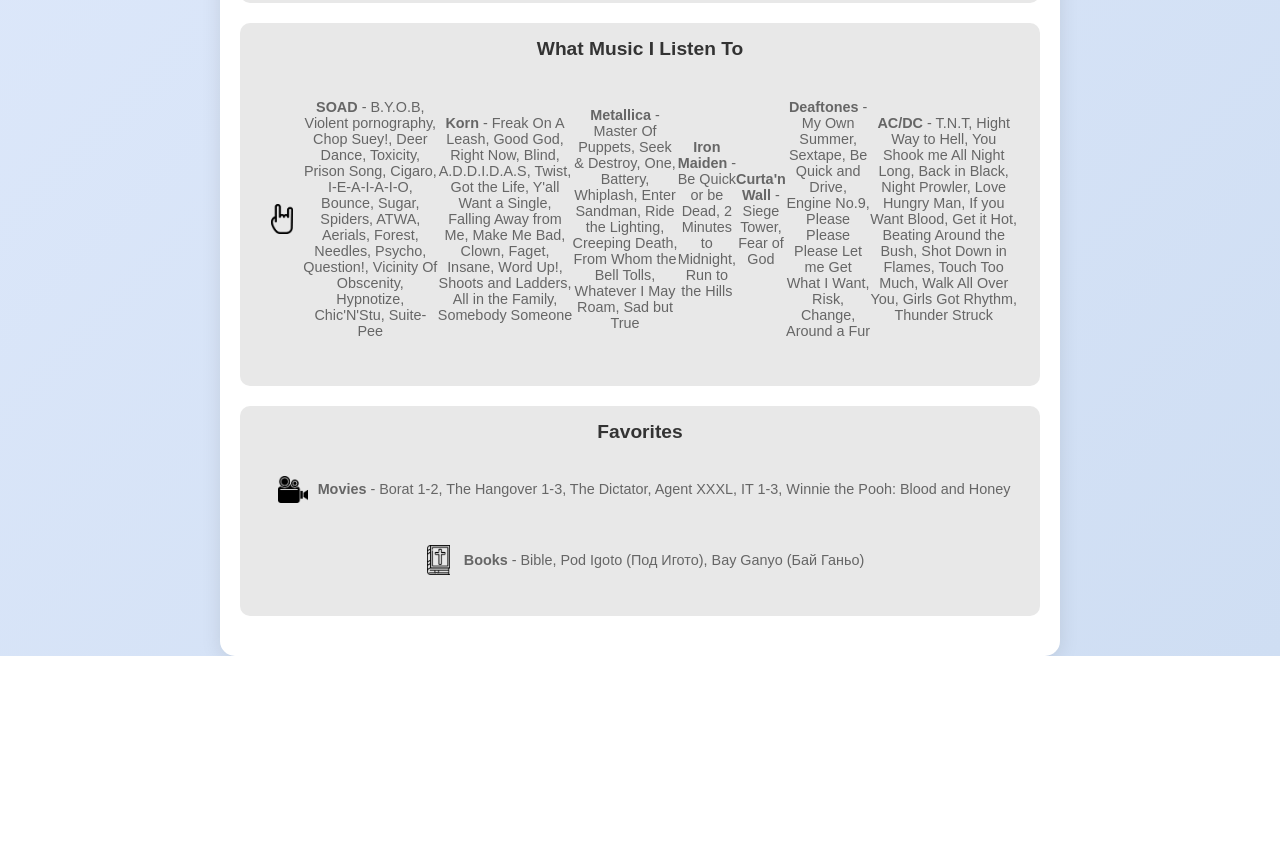
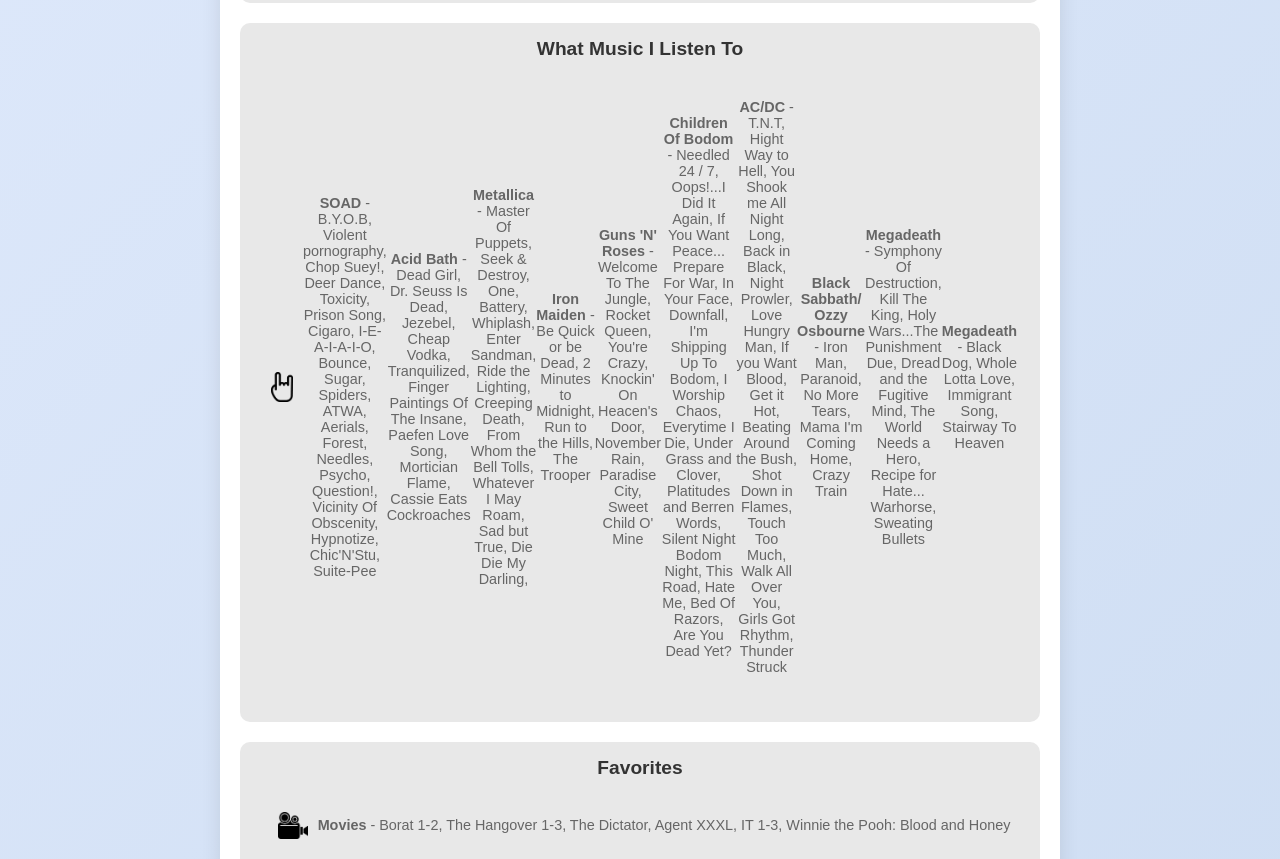
Before and after one commit to Giosho/GioshoSite, a plain HTML site: page menu.html in a window 1280 px wide. Shown: the part 724-1583 px from the top of the page. Before the commit the page ends 1380 px from the top, so only its background shows below. Drawn offline with Linux system fonts and the light colour scheme.

Commit message:
Update menu.html

```diff
--- a/menu.html
+++ b/menu.html
@@ -117,15 +117,17 @@
                 <img src="Icon21121.png" alt="Metal" class="hobby-image">
             <p><b>SOAD</b> - B.Y.O.B, Violent pornography, Chop Suey!, Deer Dance, Toxicity, Prison Song, Cigaro, I-E-A-I-A-I-O,
                Bounce, Sugar, Spiders, ATWA, Aerials, Forest, Needles, Psycho, Question!, Vicinity Of Obscenity, Hypnotize, Chic'N'Stu, Suite-Pee</p>
-            <p><B>Korn</B> - Freak On A Leash, Good God, Right Now, Blind, A.D.D.I.D.A.S, Twist, Got the Life, Y'all Want a Single, Falling Away from Me,
-                Make Me Bad, Clown, Faget, Insane, Word Up!, Shoots and Ladders, All in the Family, Somebody Someone</p>
+            <p><B>Acid Bath</B> - Dead Girl, Dr. Seuss Is Dead, Jezebel, Cheap Vodka, Tranquilized, Finger Paintings Of The Insane, Paefen Love Song, Mortician Flame, Cassie Eats Cockroaches</p>
             <p><b>Metallica</b> - Master Of Puppets, Seek & Destroy, One, Battery, Whiplash, Enter Sandman, Ride the Lighting, Creeping Death,
-                From Whom the Bell Tolls, Whatever I May Roam, Sad but True</p>
-            <p><b>Iron Maiden</b> - Be Quick or be Dead, 2 Minutes to Midnight, Run to the Hills</p>
-            <p><b>Curta'n Wall</b> - Siege Tower, Fear of God</p>
-            <p><b>Deaftones</b> - My Own Summer, Sextape, Be Quick and Drive, Engine No.9, Please Please Please Let me Get What I Want, Risk, Change, Around a Fur</p>
+                From Whom the Bell Tolls, Whatever I May Roam, Sad but True, Die Die My Darling, </p>
+            <p><b>Iron Maiden</b> - Be Quick or be Dead, 2 Minutes to Midnight, Run to the Hills, The Trooper</p>
+            <p><b>Guns 'N' Roses</b> - Welcome To The Jungle, Rocket Queen, You're Crazy, Knockin' On Heacen's Door, November Rain, Paradise City, Sweet Child O' Mine</p>
+            <p><b>Children Of Bodom</b> - Needled 24 / 7, Oops!...I Did It Again, If You Want Peace... Prepare For War, In Your Face, Downfall, I'm Shipping Up To Bodom, I Worship Chaos, Everytime I Die, Under Grass and Clover, Platitudes and Berren Words, Silent Night Bodom Night, This Road, Hate Me, Bed Of Razors, Are You Dead Yet?</p>
             <p><b>AC/DC</b> - T.N.T, Hight Way to Hell, You Shook me All Night Long, Back in Black, Night Prowler, Love Hungry Man, If you Want Blood, Get it Hot, Beating Around the Bush,
                Shot Down in Flames, Touch Too Much, Walk All Over You, Girls Got Rhythm, Thunder Struck</p>
+            <p><b>Black Sabbath/ Ozzy Osbourne</b> - Iron Man, Paranoid, No More Tears, Mama I'm Coming Home, Crazy Train</p>
+            <p><b>Megadeath</b> - Symphony Of Destruction, Kill The King, Holy Wars...The Punishment Due, Dread and the Fugitive Mind, The World Needs a Hero,  Recipe for Hate... Warhorse, Sweating Bullets</p>
+            <p><b>Megadeath</b> - Black Dog, Whole Lotta Love, Immigrant Song, Stairway To Heaven</p>
         </div>
 
         <div id="favorites" class="section">
```
